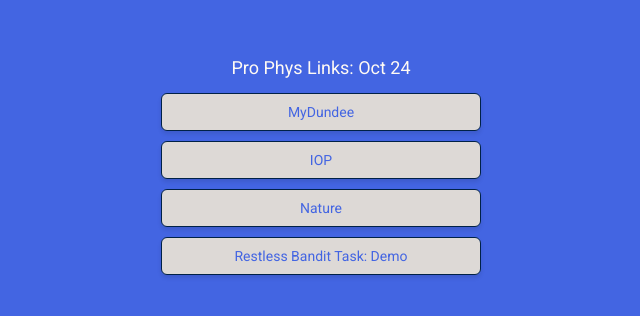
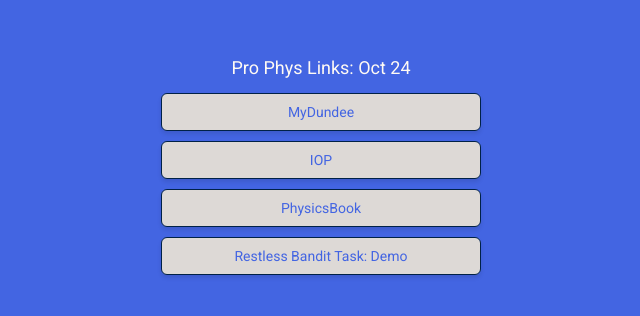
Before and after one commit to Jamie-Hendry/Pro-Physics, a plain HTML site: page index.html in a window 1280 px wide. Shown: the part 224-540 px from the top of the page, 319-959 px from the left. Drawn offline with Linux system fonts and the light colour scheme.

Commit message:
Update index.html

```diff
--- a/index.html
+++ b/index.html
@@ -20,7 +20,7 @@
     <div class="link-container">
       <a href="https://my.dundee.ac.uk/ultra/course" class="link">MyDundee</a>
       <a href="https://www.iop.org/" class="link">IOP</a>
-      <a href="https://www.nature.com/" class="link">Nature</a>
+      <a href="https://ebookcentral.proquest.com/lib/dundee/reader.action?docID=5853694" class="link">PhysicsBook</a>
       <a href="https://gilbertson2209.github.io/thal-val/" class="link">Restless Bandit Task: Demo</a>
     </div>
   </div>
```
